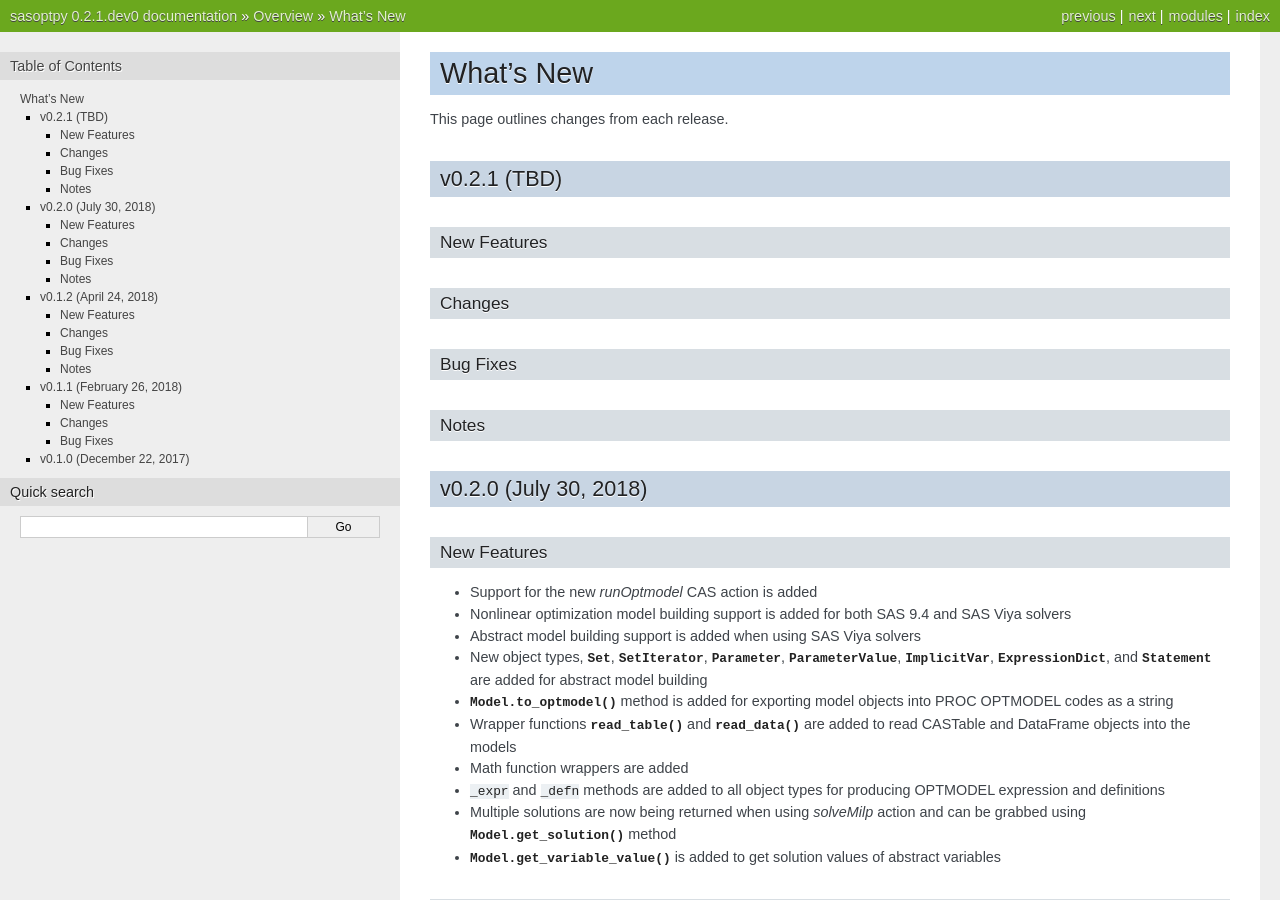
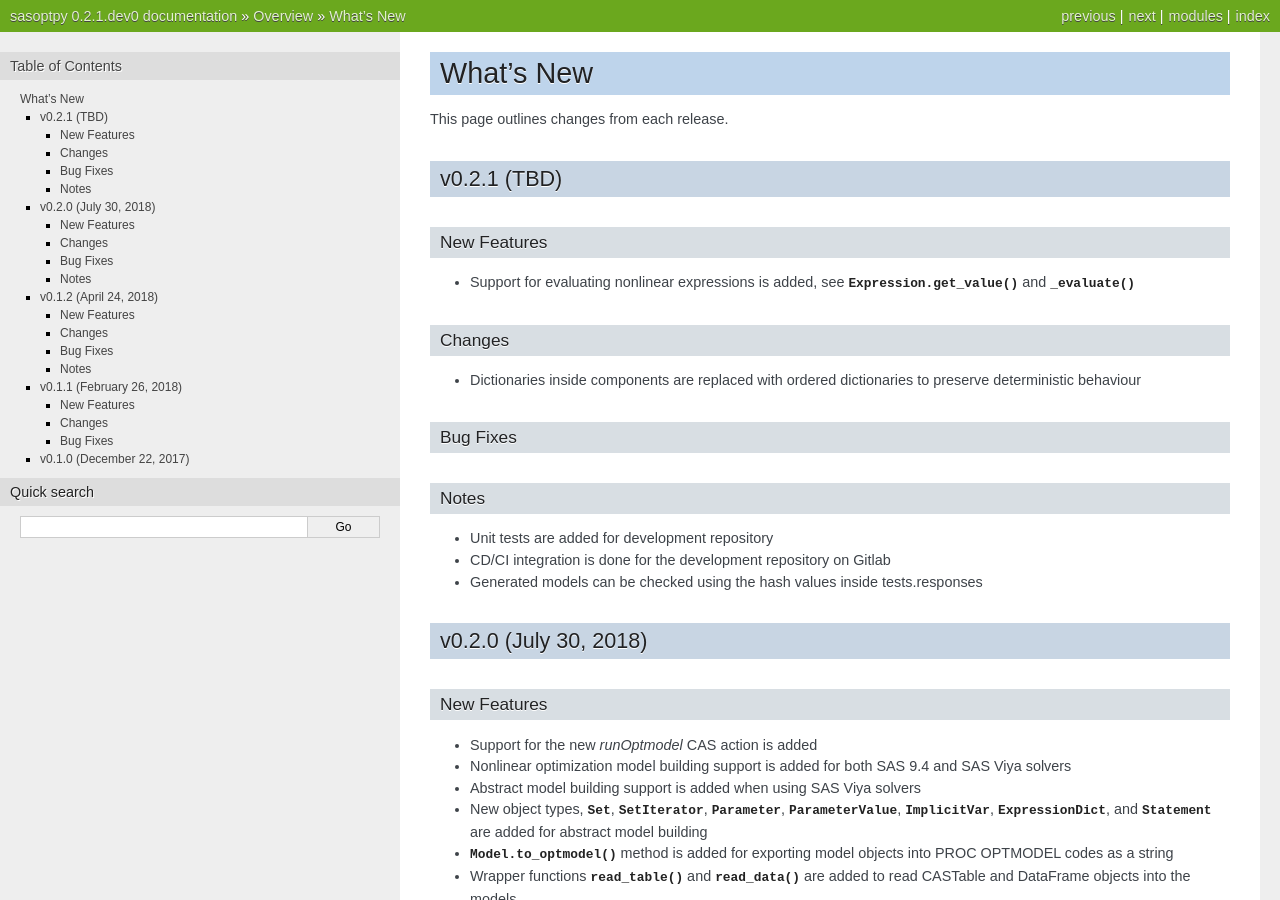
Before and after one commit to sassoftware/sasoptpy, a Sphinx documentation site: the page built from doc/whatsnew.rst, in a window 1280 px wide and 900 px high. Built offline with Sphinx 7.4.7, drawn with Linux system fonts in a browser that asks for light colours; formulas are drawn with MathJax 3.

Commit message:
Whatsnew updates for recent changes

```diff
--- a/doc/whatsnew.rst
+++ b/doc/whatsnew.rst
@@ -14,15 +14,21 @@ v0.2.1 (TBD)
 
 New Features
 ++++++++++++
+- Support for evaluating nonlinear expressions is added, see :meth:`Expression.get_value` and :func:`_evaluate`
 
 Changes
 +++++++
+- Dictionaries inside components are replaced with ordered dictionaries
+  to preserve deterministic behaviour
 
 Bug Fixes
 +++++++++
 
 Notes
 +++++
+- Unit tests are added for development repository
+- CD/CI integration is done for the development repository on Gitlab
+- Generated models can be checked using the hash values inside tests.responses
 
 
 
```
